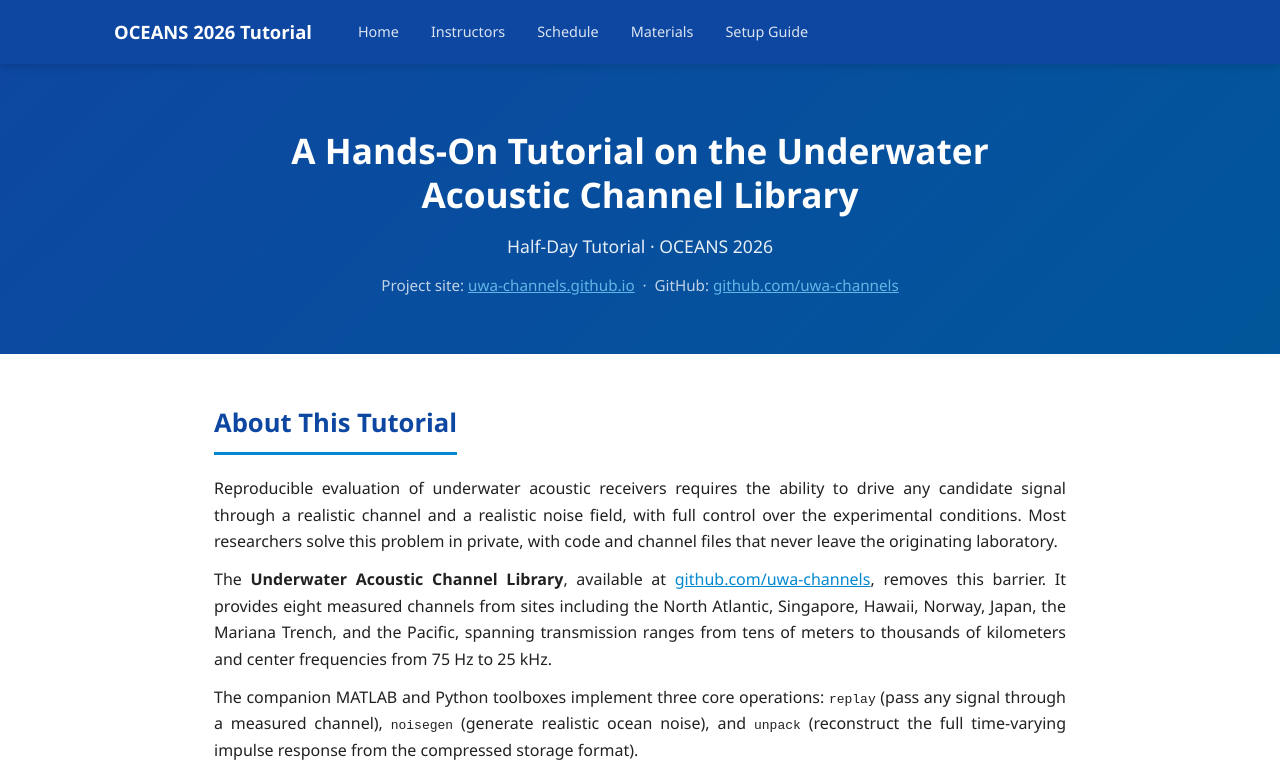
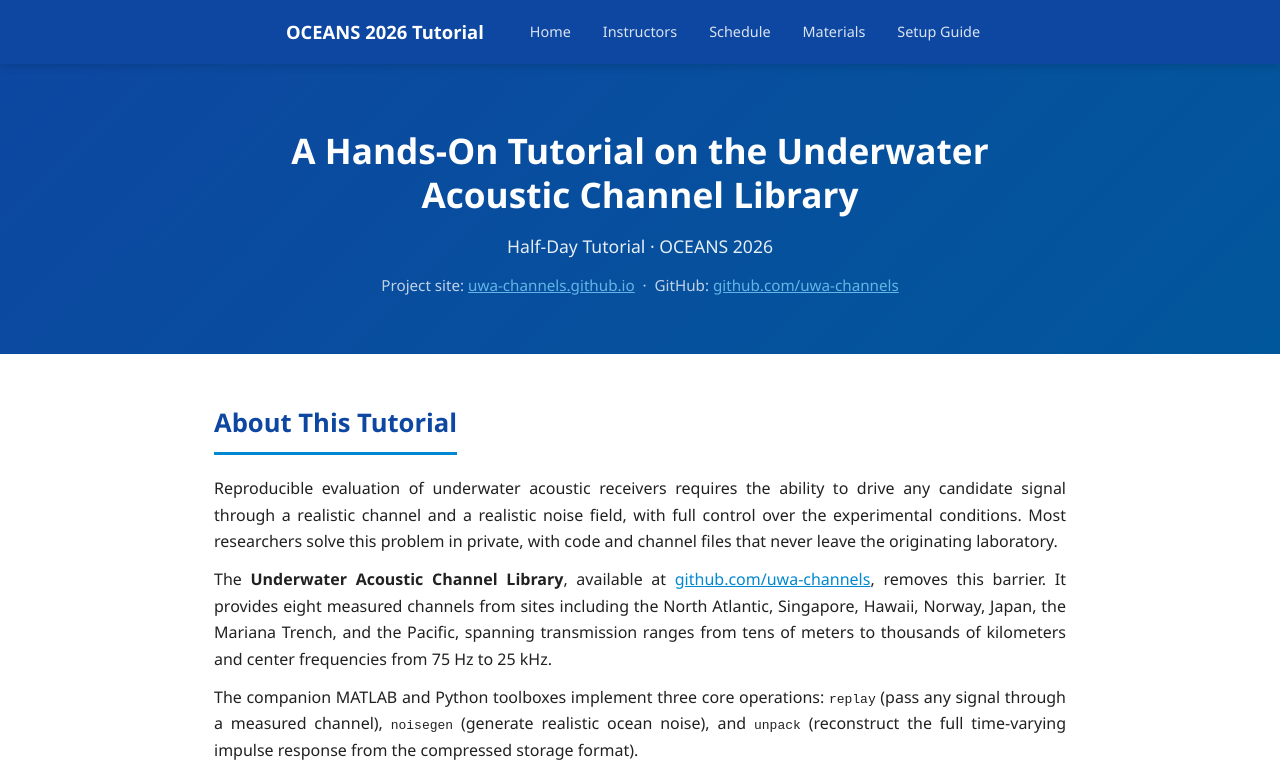
Before and after one commit to uwa-channels/oceans26-tutorial, a plain HTML site: page index.html in a window 1280 px wide. Shown: the top 772 px of the page. Drawn offline with Linux system fonts and the light colour scheme.

Commit message:
Center header bar and align it with page content
Co-Authored-By: Claude Opus 4.8 <noreply@anthropic.com>

```diff
--- a/index.html
+++ b/index.html
@@ -39,11 +39,12 @@
     }
 
     .header-inner {
-      max-width: 1100px;
+      max-width: 900px;
       margin: 0 auto;
       padding: 0 24px;
       display: flex;
       align-items: center;
+      justify-content: center;
       height: var(--header-height);
       gap: 32px;
     }
```
